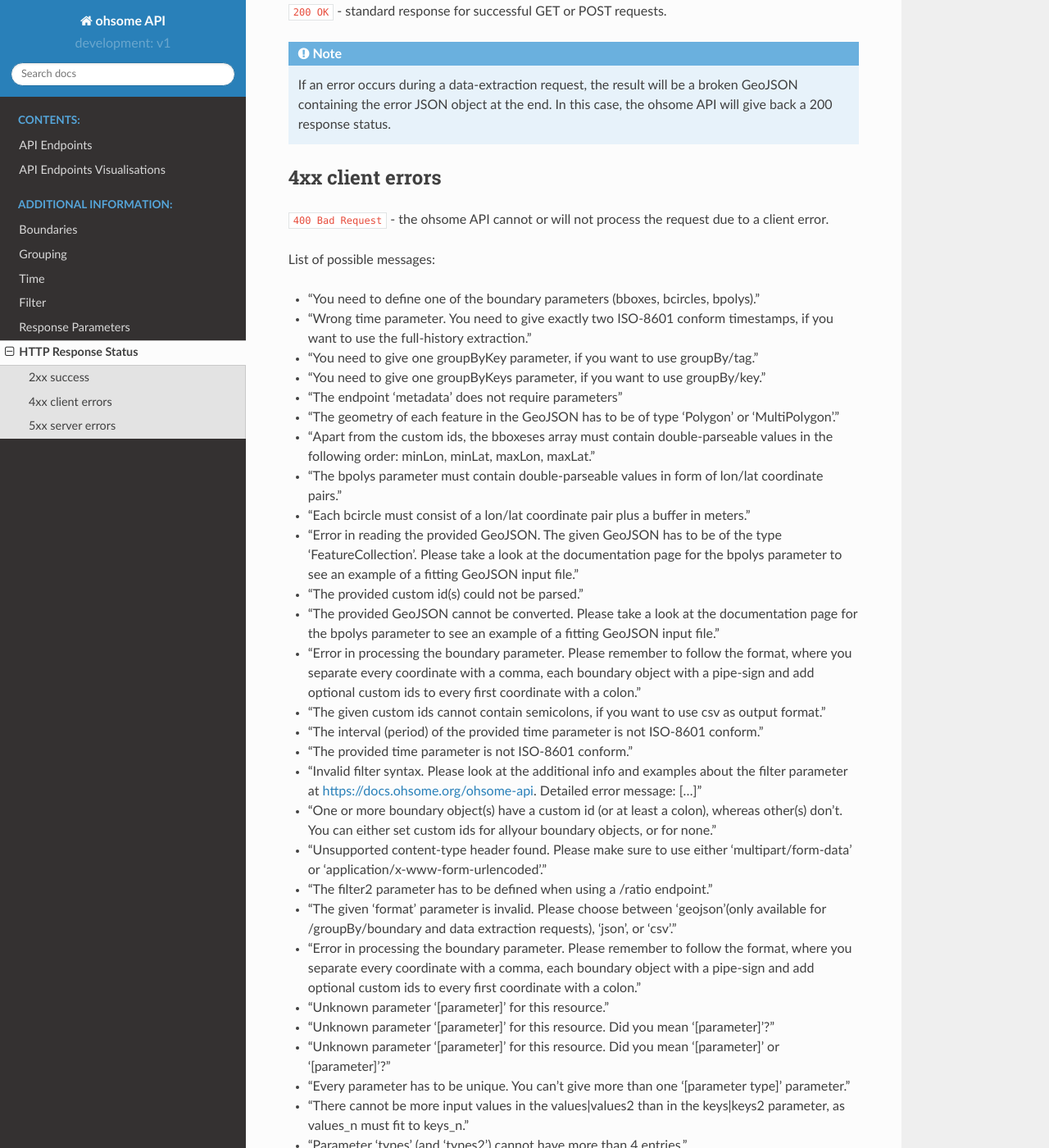
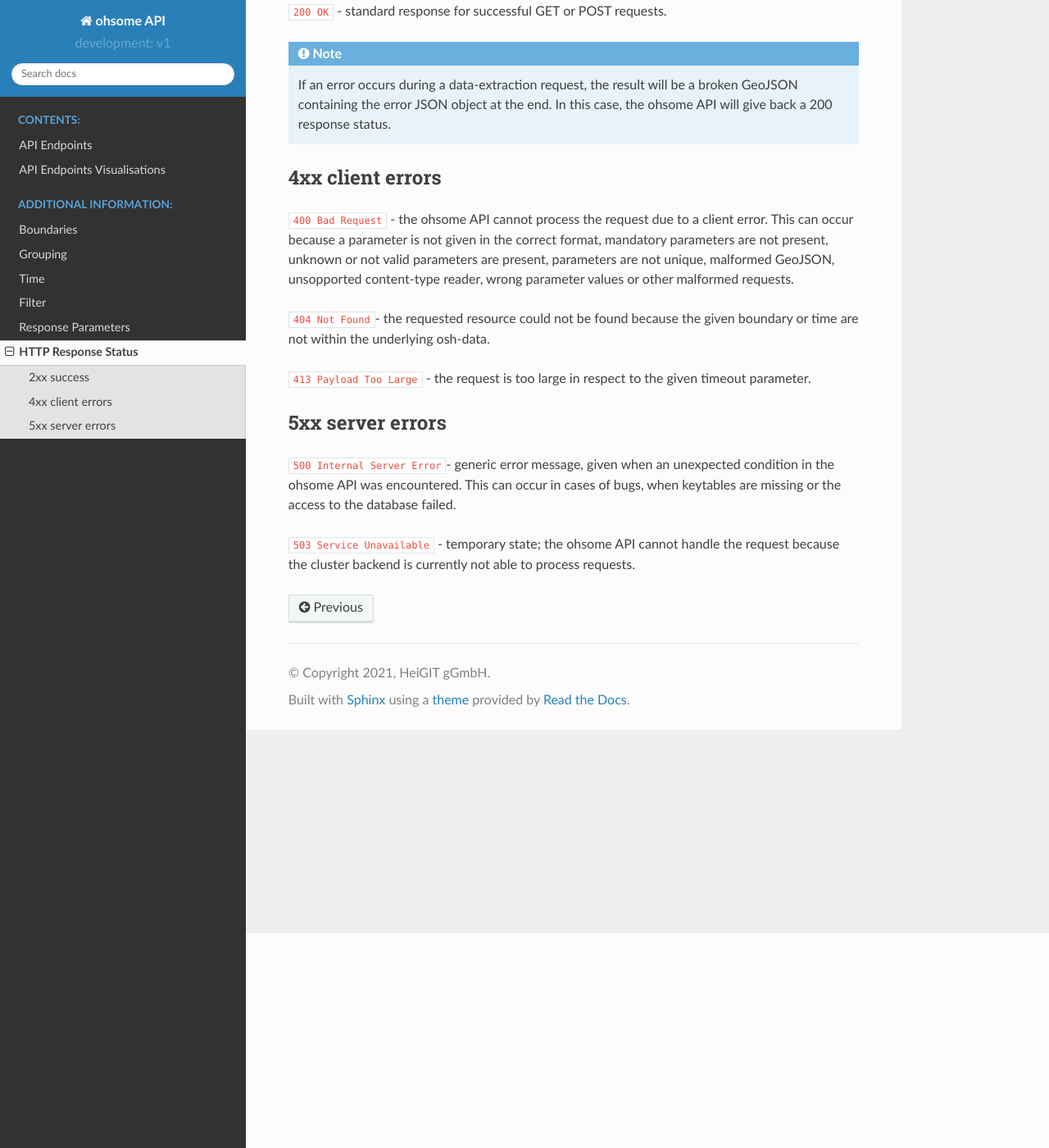
Before and after one commit to GIScience/ohsome-api, a Sphinx documentation site: the page built from docs/http-response-status.rst, in a window 1280 px wide and 1400 px high, scrolled down 262 px. Shown: the whole window at 82% size. Built offline with Sphinx 7.4.7 and the Read the Docs theme 2.0.0, drawn with Linux system fonts in a browser that asks for light colours; some of the changed text lies outside the part shown.

Commit message:
style: change error messages with error descriptions

```diff
--- a/docs/http-response-status.rst
+++ b/docs/http-response-status.rst
@@ -13,74 +13,15 @@
 4xx client errors
 -----------------
 
-``400 Bad Request`` - the ohsome API cannot or will not process the request due to a client error.
+``400 Bad Request`` - the ohsome API cannot process the request due to a client error. This can occur because a parameter is not given in the correct format, mandatory parameters are not present, unknown or not valid parameters are present, parameters are not unique, malformed GeoJSON, unsopported content-type reader, wrong parameter values or other malformed requests.
 
-List of possible messages:
+``404 Not Found``-  the requested resource could not be found because the given boundary or time are not within the underlying osh-data.
 
-* "You need to define one of the boundary parameters (bboxes, bcircles, bpolys)."
-* "Wrong time parameter. You need to give exactly two ISO-8601 conform timestamps, if you want to use the full-history extraction."
-* "You need to give one groupByKey parameter, if you want to use groupBy/tag."
-* "You need to give one groupByKeys parameter, if you want to use groupBy/key."
-* "The endpoint 'metadata' does not require parameters"
-* "The geometry of each feature in the GeoJSON has to be of type 'Polygon' or 'MultiPolygon'."
-* "Apart from the custom ids, the bboxeses array must contain double-parseable values in the following order: minLon, minLat, maxLon, maxLat."
-* "The bpolys parameter must contain double-parseable values in form of lon/lat coordinate pairs."
-* "Each bcircle must consist of a lon/lat coordinate pair plus a buffer in meters."
-* "Error in reading the provided GeoJSON. The given GeoJSON has to be of the type 'FeatureCollection'. Please take a look at the documentation page for the bpolys parameter to see an example of a fitting GeoJSON input file."
-* "The provided custom id(s) could not be parsed."
-* "The provided GeoJSON cannot be converted. Please take a look at the documentation page for the bpolys parameter to see an example of a fitting GeoJSON input file."
-* "Error in processing the boundary parameter. Please remember to follow the format, where you separate every coordinate with a comma, each boundary object with a pipe-sign and add optional custom ids to every first coordinate with a colon."
-* "The given custom ids cannot contain semicolons, if you want to use csv as output format."
-* "The interval (period) of the provided time parameter is not ISO-8601 conform."
-* "The provided time parameter is not ISO-8601 conform."
-* "Invalid filter syntax. Please look at the additional info and examples about the filter parameter at https://docs.ohsome.org/ohsome-api. Detailed error message: [...]"
-* "One or more boundary object(s) have a custom id (or at least a colon), whereas other(s) don't. You can either set custom ids for allyour boundary objects, or for none."
-* "Unsupported content-type header found. Please make sure to use either 'multipart/form-data' or 'application/x-www-form-urlencoded'."
-* "The filter2 parameter has to be defined when using a /ratio endpoint."
-* "The given 'format' parameter is invalid. Please choose between 'geojson'(only available for /groupBy/boundary and data extraction requests), 'json', or 'csv'."
-* "Error in processing the boundary parameter. Please remember to follow the format, where you separate every coordinate with a comma, each boundary object with a pipe-sign and add optional custom ids to every first coordinate with a colon."
-* "Unknown parameter '[parameter]' for this resource."
-* "Unknown parameter '[parameter]' for this resource. Did you mean '[parameter]'?"
-* "Unknown parameter '[parameter]' for this resource. Did you mean '[parameter]' or '[parameter]'?"
-* "Every parameter has to be unique. You can't give more than one '[parameter type]' parameter."
-* "There cannot be more input values in the values|values2 than in the keys|keys2 parameter, as values_n must fit to keys_n."
-* "Parameter 'types' (and 'types2') cannot have more than 4 entries."
-* "The given timeout does not fit to its format. Please give one value in seconds and use a point as the decimal delimiter, if needed."
-* "The given timeout is too long. It has to be shorter than [timeout] seconds"
-* "You need to give at least two timestamps or a time interval for this resource."
-* "The given parameter [parameter] can only contain the values 'true', 'yes', 'false', or 'no'."
-* "Your provided boundary parameter (bboxes, bcircles, or bpolys) does not fit its format, or you defined more than one boundary parameter."
-* "The geometry of your given boundary input could not be parsed for the creation of the response GeoJSON."
-* "The keys, values and types parameters must be empty, when you set the filter parameter."
-* "The properties parameter of this resource can only contain the values 'tags' and/or 'metadata' and/or 'contributionTypes' and/or 'unclipped'."
-* "The properties parameter of this resource can only contain the values 'tags' and/or 'metadata' and/or 'unclipped'."
-* "Parameter 'types' (and 'types2') can only have 'node' and/or 'way' and/or 'relation' OR 'point' and/or 'line' and/or 'polygon' and/or 'other'"
-
-``404 Not Found``-  the requested resource could not be found.
-
-List of possible messages
-
-* "The provided boundary parameter does not lie completely within the underlying data-extract polygon."
-* "The given time parameter is not completely within the timeframe ("[...] to [...]") of the underlying osh-data."
-
-``413 Payload Too Large`` - the request is larger than the ohsome API is willing or able to process.
-
-List of possible messages
-
-* "The given query is too large in respect to the given timeout. Please use a smaller region and/or coarser time period."
+``413 Payload Too Large`` - the request is too large in respect to the given timeout parameter.
 
 5xx server errors
 -----------------
 
-``500 Internal Server Error``- generic error message, given when an unexpected condition in the ohsome API was encountered.
+``500 Internal Server Error``- generic error message, given when an unexpected condition in the ohsome API was encountered. This can occur in cases of bugs, when keytables are missing or the access to the database failed.
 
-List of possible messages:
-
-* "Keytables not found or access to database failed."
-* "Missing keytables."
-
-``503 Service Unavailable`` - the ohsome API cannot handle the request; temporary state.
-
-List of possible messages:
-
-* "The cluster backend is currently not able to process your request. Please try again later."
+``503 Service Unavailable`` - temporary state; the ohsome API cannot handle the request because the cluster backend is currently not able to process requests.
```
